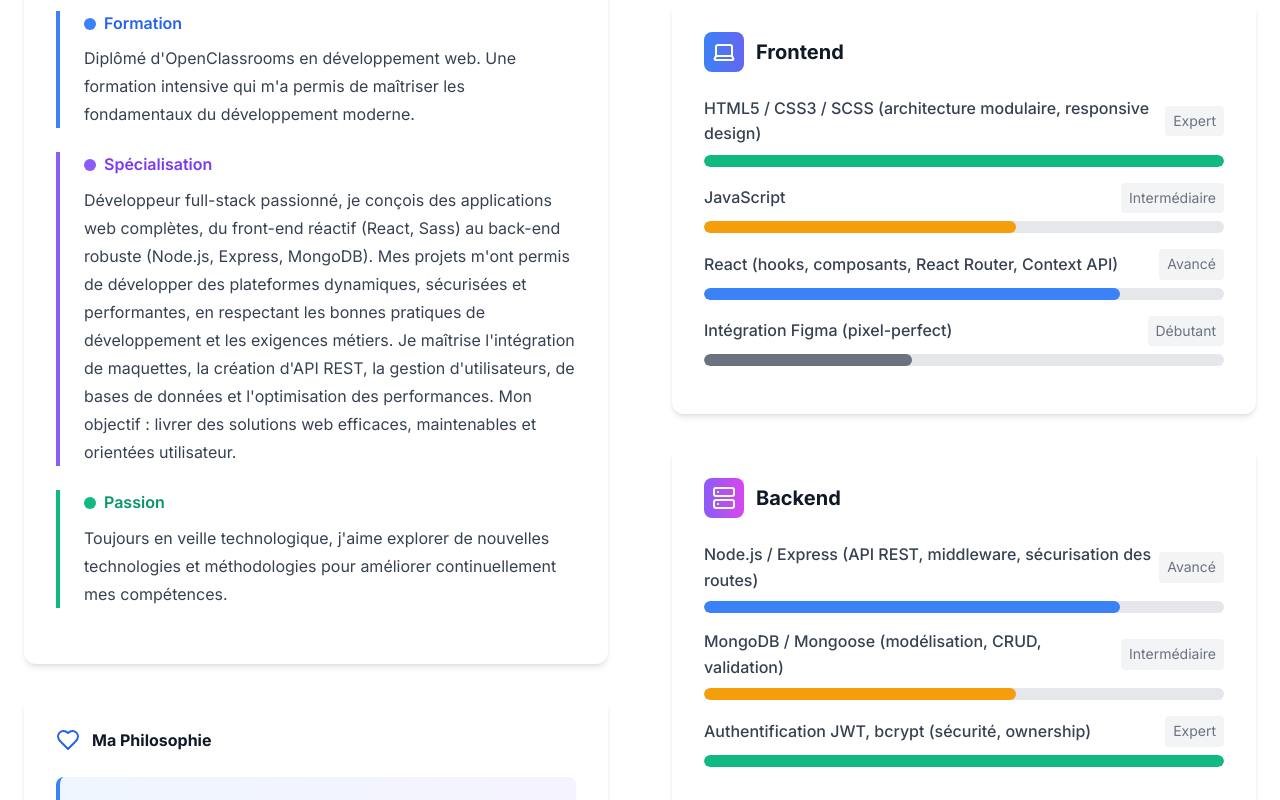
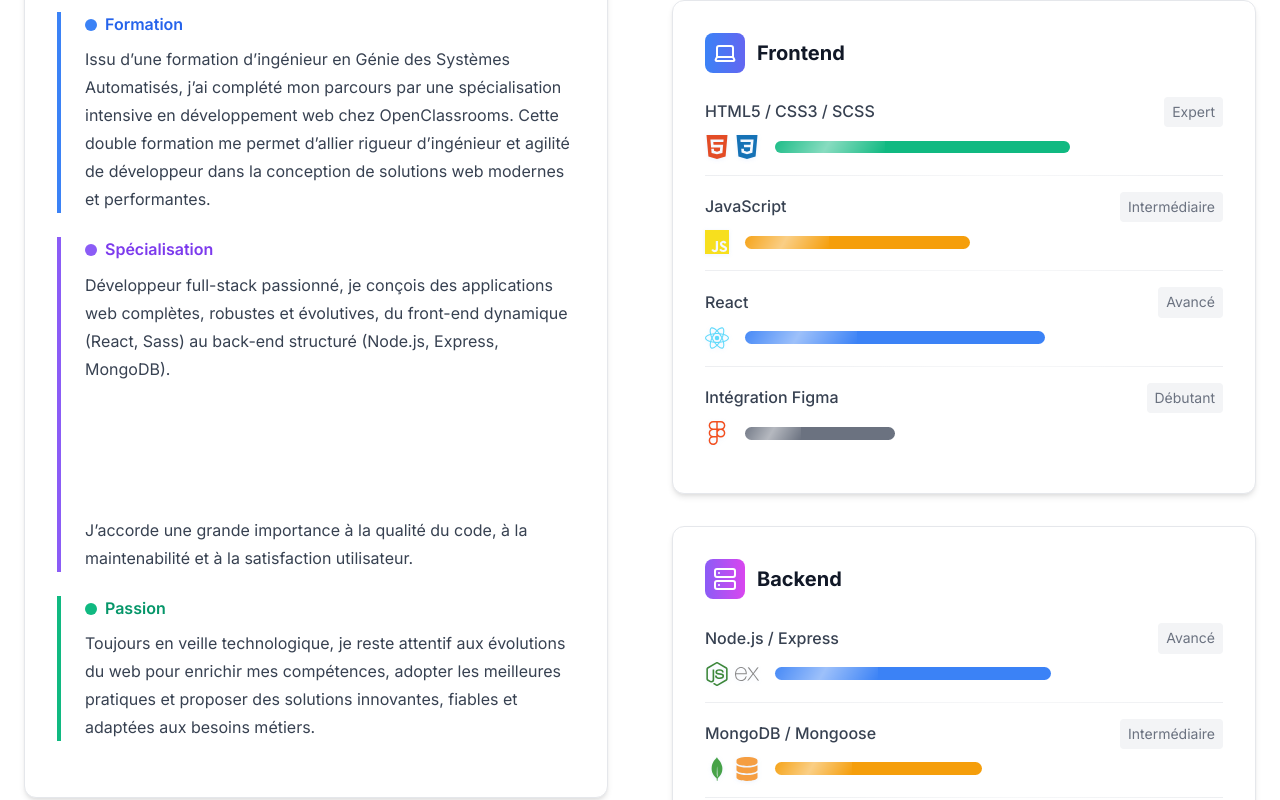
Before and after one commit to Hocine-kbc/portefolio, a React (Vite) app: page / in a window 1280 px wide. Shown: the part 1100-1900 px from the top of the page. Built offline with nearby package versions, Linux system fonts and the light colour scheme.

Commit message:
reglage des styles

```diff
--- a/package.json
+++ b/package.json
@@ -13,6 +13,7 @@
     "lucide-react": "^0.344.0",
     "react": "^18.3.1",
     "react-dom": "^18.3.1",
+    "react-icons": "^5.5.0",
     "sass": "^1.89.2"
   },
   "devDependencies": {
--- a/src/components/About.jsx
+++ b/src/components/About.jsx
@@ -1,24 +1,27 @@
-import React from 'react';
+import React, { useEffect, useState, useRef } from 'react';
+import { useNavigation } from '../contexts/NavigationContext';
 import { Code, Laptop, Server, Database, GitBranch, Palette, Award, Download, Zap, Sparkles, Target, Heart } from 'lucide-react';
+import { SiHtml5, SiCss3, SiJavascript, SiReact, SiNodedotjs, SiMongodb, SiGit, SiGithub, SiFigma, SiPostman, SiTrello, SiNotion, SiExpress, SiJsonwebtokens } from 'react-icons/si';
+import { FaLock, FaFileUpload, FaCog, FaDatabase } from 'react-icons/fa';
 import '../styles/About.scss';
 
 const About = () => {
   const skills = [
     // Développement Frontend
-    { name: 'HTML5 / CSS3 / SCSS (architecture modulaire, responsive design)', level: 'Expert', category: 'Frontend' },
-    { name: 'JavaScript', level: 'Intermédiaire', category: 'Frontend' },
-    { name: 'React (hooks, composants, React Router, Context API)', level: 'Avancé', category: 'Frontend' },
-    { name: 'Intégration Figma (pixel-perfect)', level: 'Débutant', category: 'Frontend' },
+    { name: 'HTML5 / CSS3 / SCSS', level: 'Expert', category: 'Frontend', icon: <><SiHtml5 style={{color:'#e34c26'}} /><SiCss3 style={{color:'#1572B6'}} /></> },
+    { name: 'JavaScript', level: 'Intermédiaire', category: 'Frontend', icon: <SiJavascript style={{color:'#f7df1e'}} /> },
+    { name: 'React', level: 'Avancé', category: 'Frontend', icon: <SiReact style={{color:'#61dafb'}} /> },
+    { name: 'Intégration Figma ', level: 'Débutant', category: 'Frontend', icon: <SiFigma style={{color:'#f24e1e'}} /> },
 
     // Développement Backend
-    { name: 'Node.js / Express (API REST, middleware, sécurisation des routes)', level: 'Avancé', category: 'Backend' },
-    { name: 'MongoDB / Mongoose (modélisation, CRUD, validation)', level: 'Intermédiaire', category: 'Backend' },
-    { name: 'Authentification JWT, bcrypt (sécurité, ownership)', level: 'Expert', category: 'Backend' },
+    { name: 'Node.js / Express ', level: 'Avancé', category: 'Backend', icon: <><SiNodedotjs style={{color:'#3c873a'}} /><SiExpress style={{color:'#888'}} /></> },
+    { name: 'MongoDB / Mongoose', level: 'Intermédiaire', category: 'Backend', icon: <><SiMongodb style={{color:'#47A248'}} /><FaDatabase style={{color:'#f59e42'}} /></> },
+    { name: 'Authentification JWT, bcrypt', level: 'Expert', category: 'Backend', icon: <><SiJsonwebtokens style={{color:'#a729f5'}} /><FaLock style={{color:'#888'}} /></> },
 
     // Outils & Méthodes
-    { name: 'Git / GitHub (gestion de version)', level: 'Débutant', category: 'Outils' },
-    { name: 'Méthode Agile (Trello, Notion, Kanban)', level: 'Avancé', category: 'Outils' },
-    { name: 'Postman (tests d’API), Multer & Sharp (upload/optimisation images)', level: 'Intermédiaire', category: 'Outils' },
+    { name: 'Git / GitHub (gestion de version)', level: 'Expert', category: 'Outils', icon: <><SiGit style={{color:'#f05032'}} /><SiGithub style={{color:'#fff'}} /></> },
+    { name: 'Méthode Agile (Trello, Notion, Kanban)', level: 'Avancé', category: 'Outils', icon: <><SiTrello style={{color:'#0079bf'}} /><SiNotion style={{color:'#fff'}} /></> },
+    { name: 'Postman (tests d’API), Multer & Sharp', level: 'Intermédiaire', category: 'Outils', icon: <><SiPostman style={{color:'#ff6c37'}} /><FaFileUpload style={{color:'#888'}} /><FaCog style={{color:'#47A248'}} /></> },
   ];
 
   const categories = [
@@ -46,6 +49,51 @@ const About = () => {
       default: return 'level-width-2-5';
     }
   };
+
+  const getLevelPercent = (level) => {
+    switch (level) {
+      case 'Expert': return 100;
+      case 'Avancé': return 80;
+      case 'Intermédiaire': return 60;
+      case 'Débutant': return 40;
+      default: return 40;
+    }
+  };
+
+  // Animation individuelle de chaque barre au scroll
+  const skillRefs = useRef([]);
+  const [animateBars, setAnimateBars] = useState(() => skills.map(() => false));
+  useEffect(() => {
+    const observers = skills.map((_, i) => {
+      return new window.IntersectionObserver(
+        ([entry]) => {
+          if (entry.isIntersecting) {
+            setAnimateBars(prev => {
+              const copy = [...prev];
+              copy[i] = true;
+              return copy;
+            });
+          } else {
+            setAnimateBars(prev => {
+              const copy = [...prev];
+              copy[i] = false;
+              return copy;
+            });
+          }
+        },
+        { threshold: 0.3 }
+      );
+    });
+    skillRefs.current.forEach((ref, i) => {
+      if (ref) observers[i].observe(ref);
+    });
+    return () => {
+      observers.forEach((observer, i) => {
+        if (skillRefs.current[i]) observer.unobserve(skillRefs.current[i]);
+        observer.disconnect();
+      });
+    };
+  }, [skills.length]);
 
   return (
     <section id="a-propos" className="about-section">
@@ -82,8 +130,11 @@ const About = () => {
                     <span>Formation</span>
                   </div>
                   <p>
-                    Diplômé d'OpenClassrooms en développement web. Une formation intensive qui m'a
-                    permis de maîtriser les fondamentaux du développement moderne.
+                  Issu d’une formation d’ingénieur en Génie des Systèmes Automatisés,
+                  j’ai complété mon parcours par une spécialisation intensive en
+                  développement web chez OpenClassrooms. Cette double formation me permet
+                  d’allier rigueur d’ingénieur et agilité de développeur dans la
+                   conception de solutions web modernes et performantes.
                   </p>
                 </div>
 
@@ -93,10 +144,16 @@ const About = () => {
                     <span>Spécialisation</span>
                   </div>
                   <p>
-                  Développeur full-stack passionné, je conçois des applications web complètes, du front-end réactif (React, Sass) au back-end robuste (Node.js, Express, MongoDB).
-                   Mes projets m'ont permis de développer des plateformes dynamiques, sécurisées et performantes, en respectant les bonnes pratiques de développement et les exigences métiers.
-                   Je maîtrise l'intégration de maquettes, la création d'API REST, la gestion d'utilisateurs, de bases de données et l'optimisation des performances. Mon objectif :
-                    livrer des solutions web efficaces, maintenables et orientées utilisateur.
+                    Développeur full-stack passionné, je conçois des applications web complètes, robustes et évolutives, du front-end dynamique (React, Sass) au back-end structuré (Node.js, Express, MongoDB).
+                  </p>
+                  <ul className="specialisation-list">
+                    <li>Intégration de maquettes responsives et pixel-perfect</li>
+                    <li>Création et sécurisation d’API REST</li>
+                    <li>Gestion des utilisateurs, des données et de l’authentification</li>
+                    <li>Optimisation des performances, accessibilité et SEO</li>
+                  </ul>
+                  <p>
+                    J’accorde une grande importance à la qualité du code, à la maintenabilité et à la satisfaction utilisateur.
                   </p>
                 </div>
 
@@ -106,8 +163,9 @@ const About = () => {
                     <span>Passion</span>
                   </div>
                   <p>
-                    Toujours en veille technologique, j'aime explorer de nouvelles technologies
-                    et méthodologies pour améliorer continuellement mes compétences.
+                  Toujours en veille technologique, je reste attentif aux évolutions du web pour
+                  enrichir mes compétences, adopter les meilleures pratiques et proposer des solutions
+                  innovantes, fiables et adaptées aux besoins métiers.
                   </p>
                 </div>
               </div>
@@ -171,10 +229,25 @@ const About = () => {
                             <span className="skill-name">{skill.name}</span>
                             <span className="skill-level">{skill.level}</span>
                           </div>
-                          <div className="progress-bar">
-                            <div
-                              className={`progress ${getLevelColor(skill.level)} ${getLevelWidth(skill.level)}`}
-                            ></div>
+                          <div
+                            className="progress-bar"
+                            style={{ display: 'flex', alignItems: 'center', gap: '0.5rem', background: 'none', overflow: 'visible' }}
+                            ref={el => skillRefs.current[skills.findIndex(s => s.name === skill.name)] = el}
+                          >
+                            <span className="skill-icon">{skill.icon}</span>
+                            <div style={{ width: '100%', display: 'flex', alignItems: 'center' }}>
+                              <div
+                                className={`progress ${getLevelColor(skill.level)}`}
+                                style={{
+                                  position: 'relative',
+                                  width: animateBars[skills.findIndex(s => s.name === skill.name)]
+                                    ? (skill.level === 'Expert' ? '100%' : skill.level === 'Avancé' ? '80%' : skill.level === 'Intermédiaire' ? '60%' : '40%')
+                                    : '0%',
+                                  transition: 'width 1.2s cubic-bezier(0.4,0,0.2,1)'
+                                }}
+                              ></div>
+                              <span style={{ marginLeft: '0.5rem', fontSize: '0.95rem', fontWeight: 600, color: 'rgba(255,255,255,0.4)', whiteSpace: 'nowrap' }}>{getLevelPercent(skill.level)}%</span>
+                            </div>
                           </div>
                         </div>
                       ))}
--- a/src/components/Header.jsx
+++ b/src/components/Header.jsx
@@ -54,7 +54,7 @@ const Header = () => {
             <img
               src={logo}
               alt="Logo"
-              className="h-14 w-auto transition-transform duration-300 group-hover:scale-105"
+              className={`h-14 w-auto transition-transform duration-300 group-hover:scale-105 ${!isDark ? 'logo-invert' : ''}`}
               style={{ maxHeight: '64px' }}
             />
           </div>
--- a/src/components/Hero.jsx
+++ b/src/components/Hero.jsx
@@ -67,6 +67,7 @@ const Hero = () => {
       style={{ backgroundImage: `url(${heroBg})` }}
     >
       {/* Overlay sombre pour lisibilité */}
+
       <div className="hero-overlay" aria-hidden="true"></div>
 
       {/* Conteneur principal */}
--- a/src/components/ProjectsPage.jsx
+++ b/src/components/ProjectsPage.jsx
@@ -142,7 +142,7 @@ const ProjectsPage = () => {
                       </a>
                     )}
                   </div>
-                  <button className="text-blue-600 hover:text-blue-700 dark:text-blue-400 dark:hover:text-blue-300 font-medium text-sm">
+                  <button className="btn-more text-blue-600 hover:text-blue-700 dark:text-blue-400 dark:hover:text-blue-300 font-medium text-sm">
                     Voir plus →
                   </button>
                 </div>
--- a/src/index.scss
+++ b/src/index.scss
@@ -195,7 +195,7 @@ body {
   justify-content: center;
   gap: 0.75rem;
   padding: 0.75rem 1.5rem;
-  border-radius: 0.5rem;
+  border-radius: 2rem;
   font-weight: 500;
   transition: all 0.3s ease;
   cursor: pointer;
--- a/src/styles/About.scss
+++ b/src/styles/About.scss
@@ -114,19 +114,21 @@
 
 // Cards styles
 .card {
-  background: white;
+  background: #fff;
   border-radius: 0.75rem;
   padding: 2rem;
-  box-shadow: 0 4px 6px -1px rgba(0, 0, 0, 0.1), 0 2px 4px -1px rgba(0, 0, 0, 0.06);
+  box-shadow: 0 8px 32px 0 rgba(60, 72, 88, 0.12), 0 1.5px 6px 0 rgba(60, 72, 88, 0.10);
+  border: 1.5px solid #e5e7eb;
   margin-bottom: 2rem;
   position: relative;
   overflow: hidden;
   animation: fadeInUp 0.8s cubic-bezier(0.4,0,0.2,1);
-  transition: box-shadow 0.3s, transform 0.3s;
+  transition: box-shadow 0.3s, transform 0.3s, border 0.3s;
 
   &:hover {
-    transform: translateY(-14px); // montée plus visible, sans zoom
-    box-shadow: none;
+    transform: translateY(-10px) scale(1.01);
+    box-shadow: 0 16px 40px 0 rgba(60, 72, 88, 0.18), 0 3px 12px 0 rgba(60, 72, 88, 0.12);
+    border-color: #c7d2fe;
   }
 
   // Effet miroir/reflet au survol
@@ -334,6 +336,17 @@
       .skills-list {
         .skill {
           margin-bottom: 1rem;
+          position: relative;
+
+          &:not(:last-child)::after {
+            content: '';
+            display: block;
+            width: 100%;
+            height: 1px;
+            background: linear-gradient(to right, #e5e7eb, #f3f4f6 60%, #e5e7eb);
+            margin: 1rem 0 0.2rem 0;
+            opacity: 0.7;
+          }
 
           &:hover {
             .skill-name {
@@ -351,6 +364,23 @@
             align-items: center;
             margin-bottom: 0.5rem;
 
+            .skill-icon {
+              display: flex;
+              align-items: center;
+              gap: 0.4rem;
+              margin-right: 0.5rem;
+              font-size: 1.5rem;
+              color: #2563eb;
+              filter: drop-shadow(0 1px 2px rgba(59,130,246,0.10));
+              transition: color 0.3s, filter 0.3s;
+
+              // Pour chaque icône à l'intérieur
+              & > * {
+                display: inline-block;
+                vertical-align: middle;
+              }
+            }
+
             .skill-name {
               font-weight: 500;
               color: #374151;
@@ -367,26 +397,54 @@
           }
 
           .progress-bar {
-            width: 100%;
+            width: 80%;
             background-color: #e5e7eb;
             border-radius: 9999px;
-            height: 0.75rem;
+            height: 1.5rem;
+            min-height: 1.5rem;
             overflow: hidden;
+            display: flex;
+            align-items: center;
+            gap: 0.5rem;
 
             .progress {
-              height: 100%;
+              height: 70%;
+              min-height: 0.8rem;
               border-radius: 9999px;
-              transition: all 1s ease-out;
+              transition: width 1.2s cubic-bezier(0.4,0,0.2,1);
+              position: relative;
+              overflow: hidden;
+
+              &::after {
+                content: '';
+                position: absolute;
+                top: 0;
+                left: -40%;
+                width: 40%;
+                height: 100%;
+                background: linear-gradient(120deg, rgba(255,255,255,0.0) 0%, rgba(255,255,255,0.5) 50%, rgba(255,255,255,0.0) 100%);
+                pointer-events: none;
+                animation: mirror-gloss 1.2s linear infinite;
+              }
 
               &.level-expert { background-color: #10b981; }
               &.level-advanced { background-color: #3b82f6; }
               &.level-intermediate { background-color: #f59e0b; }
               &.level-beginner { background-color: #6b7280; }
-
-              &.level-width-full { width: 100%; }
-              &.level-width-4-5 { width: 80%; }
-              &.level-width-3-5 { width: 60%; }
-              &.level-width-2-5 { width: 40%; }
+            }
+            .skill-icon {
+              display: flex;
+              align-items: center;
+              gap: 0.4rem;
+              font-size: 1.5rem;
+              color: #2563eb;
+              filter: drop-shadow(0 1px 2px rgba(59,130,246,0.10));
+              transition: color 0.3s, filter 0.3s;
+              margin-right: 0.5rem;
+              & > * {
+                display: inline-block;
+                vertical-align: middle;
+              }
             }
           }
         }
@@ -428,6 +486,15 @@
   }
 }
 
+@keyframes mirror-gloss {
+  0% {
+    left: -40%;
+  }
+  100% {
+    left: 100%;
+  }
+}
+
 // Dark mode styles
 .dark {
   .about-section {
@@ -443,6 +510,7 @@
 
     .card {
       background: #1f2937;
+      border: 1.5px solid #334155;
 
       h3, h4 {
         color: white;
@@ -495,6 +563,11 @@
 
           .progress-bar {
             background-color: #374151;
+            .skill-icon {
+              color: #60a5fa;
+              filter: drop-shadow(0 1px 2px rgba(96,165,250,0.15));
+              gap: 0.4rem;
+            }
           }
         }
       }
@@ -511,3 +584,15 @@
     }
   }
 }
+
+.specialisation-list {
+  list-style-type: disc;
+  margin-left: 1.5rem;
+  margin-bottom: 1rem;
+  padding-left: 0;
+  li {
+    margin-bottom: 0.3rem;
+    font-weight: 500;
+    color: #fff; // adapte selon le thème, ou remplace par une autre couleur si besoin
+  }
+}
```
Also changed, not shown: src/components/Footer.jsx (+12 -3 lines), src/styles/Header.scss (+9 -0 lines), src/styles/Hero.scss (+29 -4 lines), 1 other file (tests, documents, lock files or other folders).
